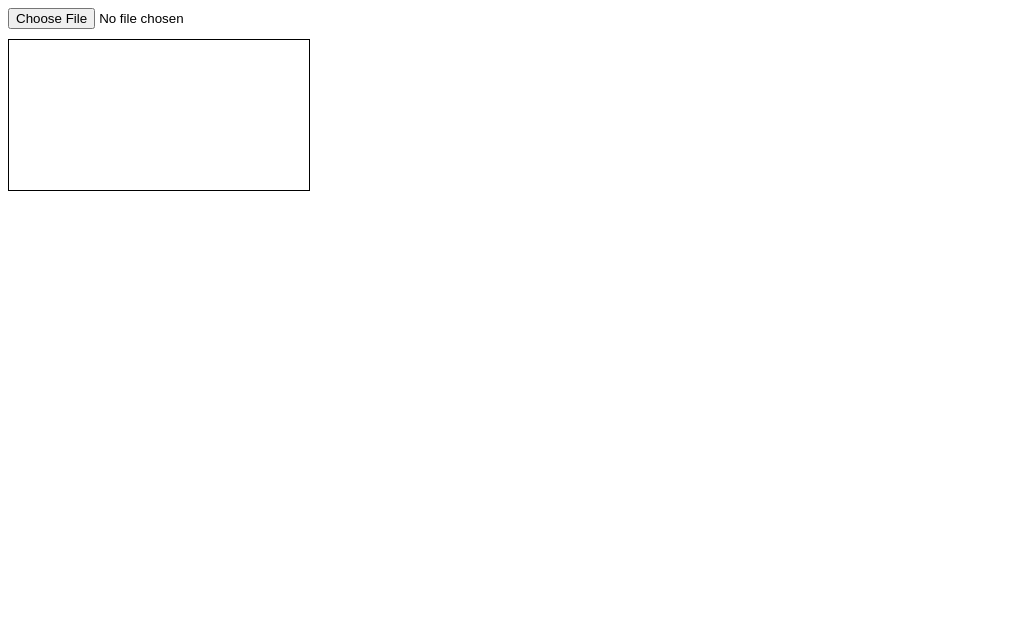
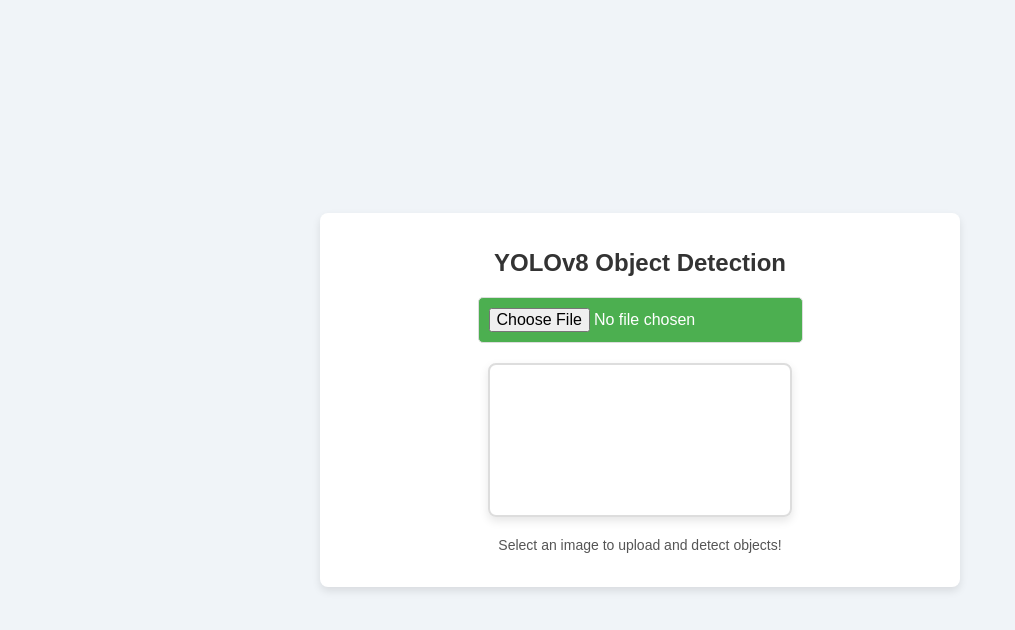
Before and after one commit to Ferdinand1201/Detector-Carii-Lucrare-Licenta, a plain HTML site: page index.html in a window 1280 px wide. Shown: the whole page, without its empty margins (0-1015 px from the left). Drawn offline with Linux system fonts and the light colour scheme.

Commit message:
UI design updated

```diff
--- a/index.html
+++ b/index.html
@@ -4,22 +4,72 @@
     <meta charset="UTF-8">
     <title>YOLOv8 Object Detection</title>
     <style>
+      body {
+          font-family: 'Arial', sans-serif;
+          background-color: #f0f4f8;
+          display: flex;
+          justify-content: center;
+          align-items: center;
+          height: 100vh;
+          margin: 0;
+      }
+
+      .container {
+          background-color: white;
+          padding: 20px;
+          border-radius: 8px;
+          box-shadow: 0 4px 8px rgba(0, 0, 0, 0.1);
+          text-align: center;
+          max-width: 600px;
+          width: 100%;
+      }
+
+      h1 {
+          color: #333;
+          font-size: 24px;
+          margin-bottom: 20px;
+      }
+
+      #uploadInput {
+          padding: 10px;
+          border-radius: 5px;
+          border: 1px solid #ddd;
+          font-size: 16px;
+          cursor: pointer;
+          background-color: #4CAF50;
+          color: white;
+      }
+
+      #uploadInput:hover {
+          background-color: #45a049;
+      }
+
       canvas {
-          display:block;
-          border: 1px solid black;
-          margin-top:10px;
+          display: block;
+          margin-top: 20px;
+          border: 2px solid #ddd;
+          border-radius: 8px;
+          box-shadow: 0 4px 10px rgba(0, 0, 0, 0.1);
+          margin: 20px auto;
+          max-width: 100%;
+      }
+
+      .description {
+          color: #555;
+          font-size: 14px;
+          margin-top: 10px;
       }
     </style>
 </head>
 <body>
+    <div class="container">
+        <h1>YOLOv8 Object Detection</h1>
         <input id="uploadInput" type="file"/>
         <canvas></canvas>
+        <p class="description">Select an image to upload and detect objects!</p>
+    </div>
+
     <script>
-      /**
-       * "Upload" button onClick handler: uploads selected image file
-       * to backend, receives array of detected objects
-       * and draws them on top of image
-       */
       const input = document.getElementById("uploadInput");
       input.addEventListener("change",async(event) => {
           const data = new FormData();
@@ -30,31 +80,24 @@
           });
           const boxes = await response.json();
           draw_image_and_boxes(event.target.files[0],boxes);
-       })
+      });
 
-      /**
-       * Function draws the image from provided file
-       * and bounding boxes of detected objects on
-       * top of the image
-       * @param file Uploaded file object
-       * @param boxes Array of bounding boxes in format [[x1,y1,x2,y2,object_type,probability],...]
-       */
       function draw_image_and_boxes(file,boxes) {
-          const img = new Image()
+          const img = new Image();
           img.src = URL.createObjectURL(file);
           img.onload = () => {
               const canvas = document.querySelector("canvas");
               canvas.width = img.width;
               canvas.height = img.height;
               const ctx = canvas.getContext("2d");
-              ctx.drawImage(img,0,0);
+              ctx.drawImage(img, 0, 0);
               ctx.strokeStyle = "#00FF00";
               ctx.lineWidth = 3;
               ctx.font = "18px serif";
-              boxes.forEach(([x1,y1,x2,y2,label]) => {
-                  ctx.strokeRect(x1,y1,x2-x1,y2-y1);
+              boxes.forEach(([x1, y1, x2, y2, label]) => {
+                  ctx.strokeRect(x1, y1, x2 - x1, y2 - y1);
               });
-          }
+          };
       }
     </script>
 </body>
```
Lines whose indentation alone changed are shown as unchanged.
